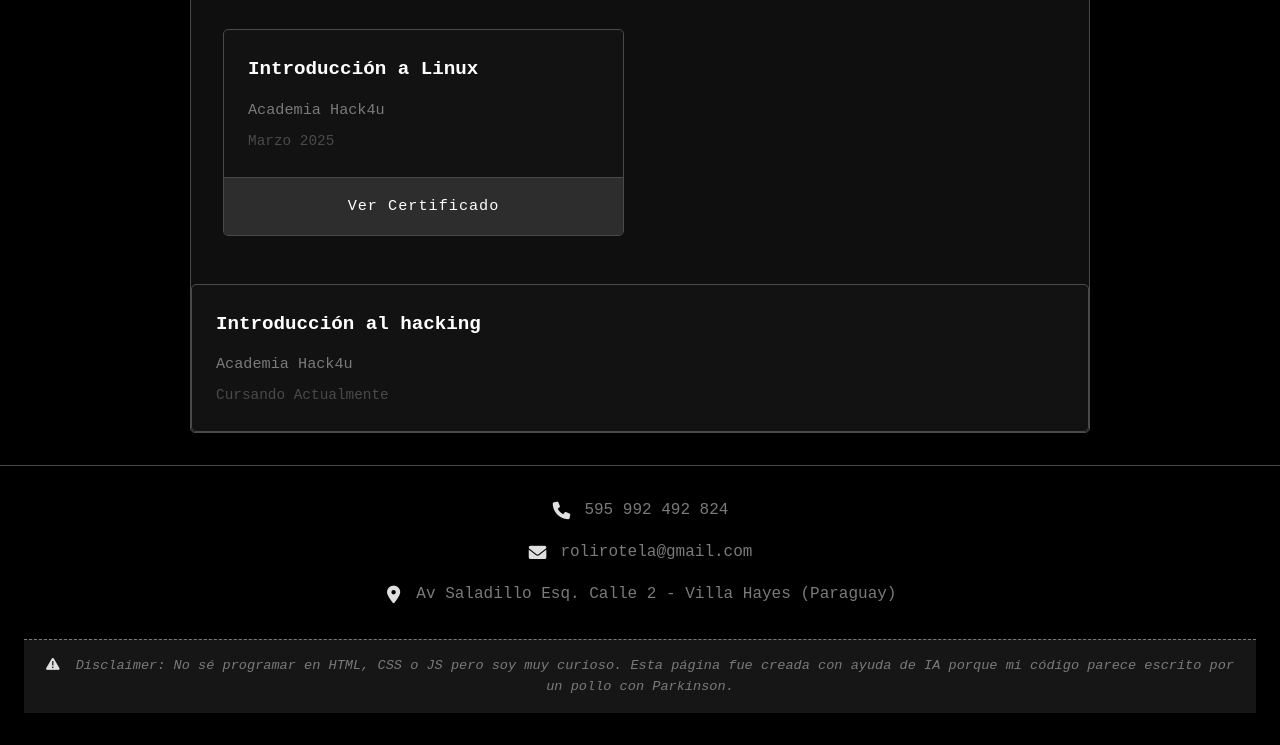
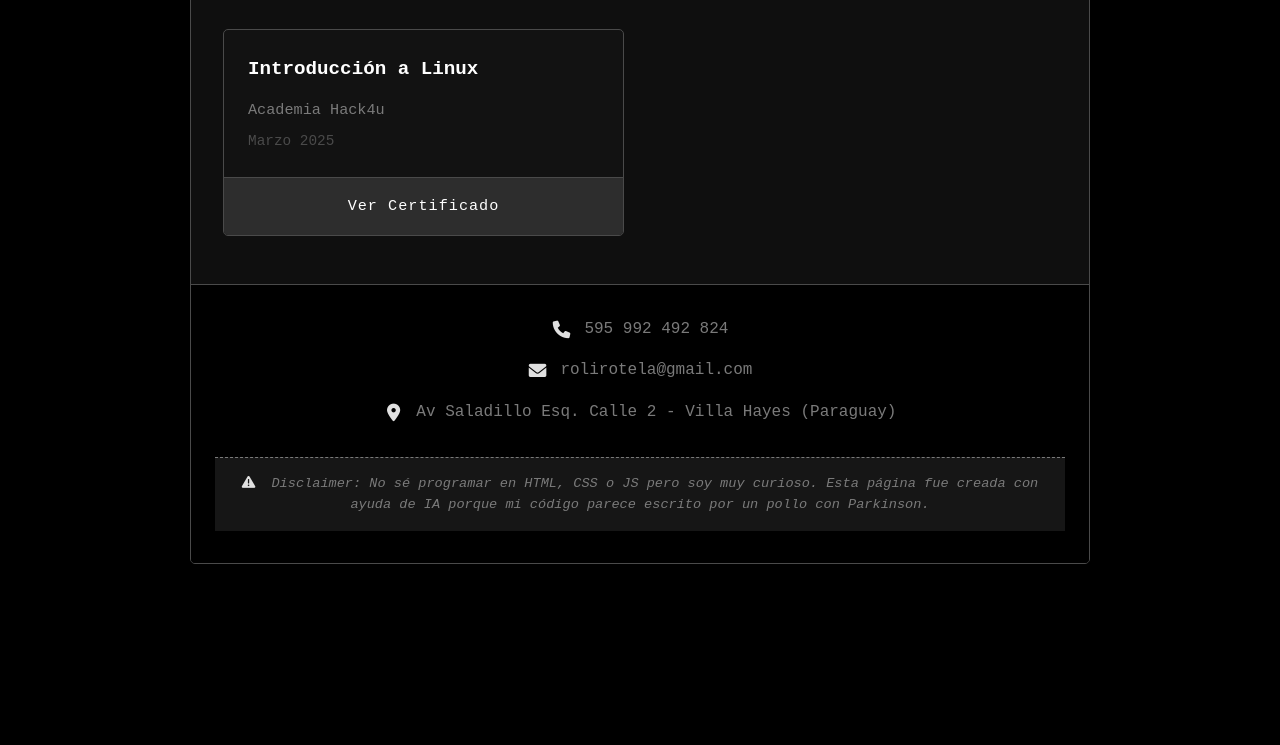
Before and after one commit to patient-c/patient-c.github.io, a plain HTML site: page index.html in a window 1280 px wide. Shown: the part 819-1564 px from the top of the page. After the commit the page ends 1415 px from the top, so only its background shows below. Drawn offline with Linux system fonts and the light colour scheme.

Commit message:
Se vuelve al estado anterior de index.html

```diff
--- a/index.html
+++ b/index.html
@@ -72,17 +72,6 @@
             </div>
         </main>
 
-                <!-- A continuacion -->
-                <div class="certificate-card">
-                    <div class="card-content">
-                        <h4>Introducción al hacking</h4>
-                        <div class="institution">Academia Hack4u</div>
-                        <div class="date">Cursando Actualmente</div>
-                    </div>
-                </div>
-            </div>
-        </main>
-
         <footer class="cv-footer">
             <div class="contact-info">
                 <span><i class="fas fa-phone icon-contact"></i> 595 992 492 824</span>
```
